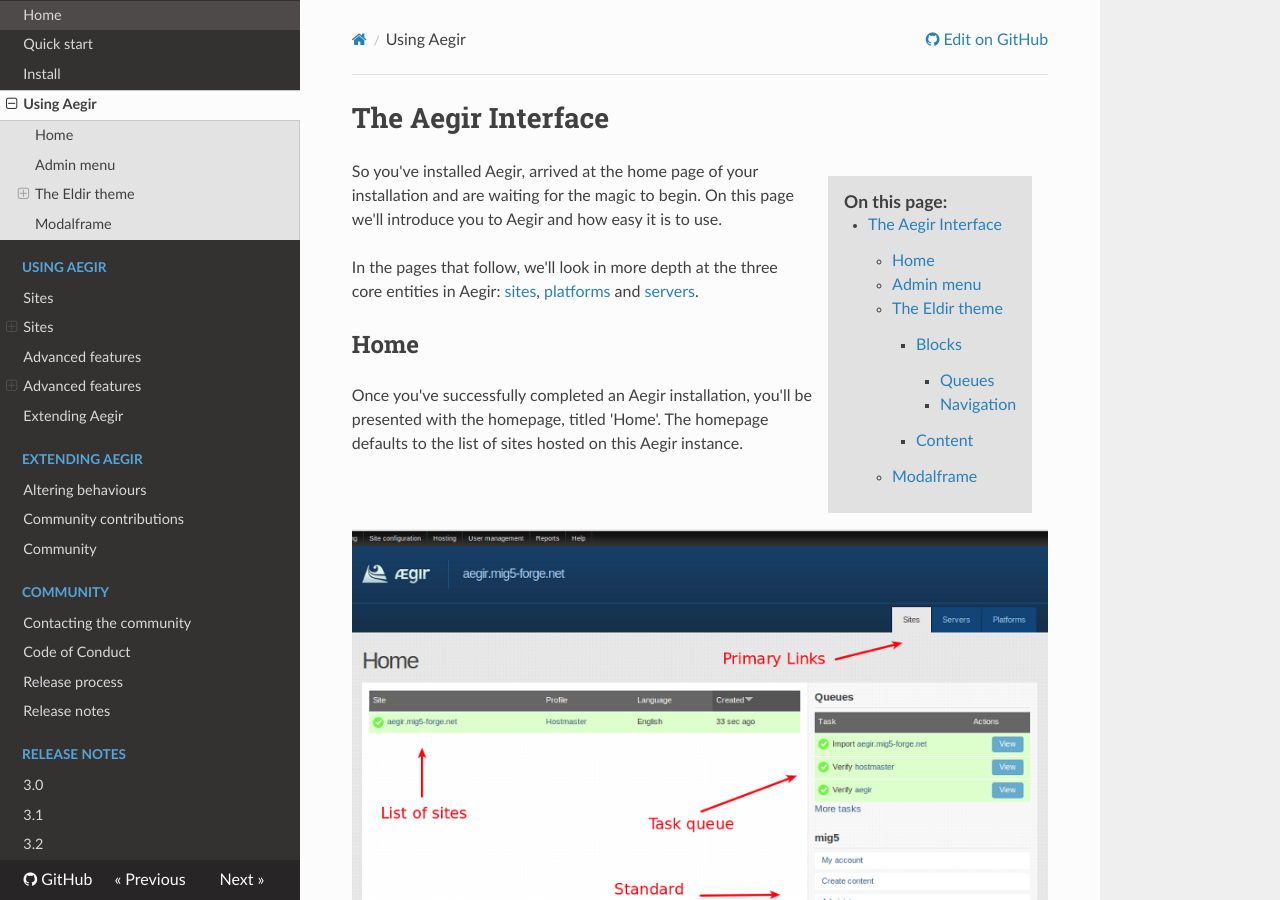
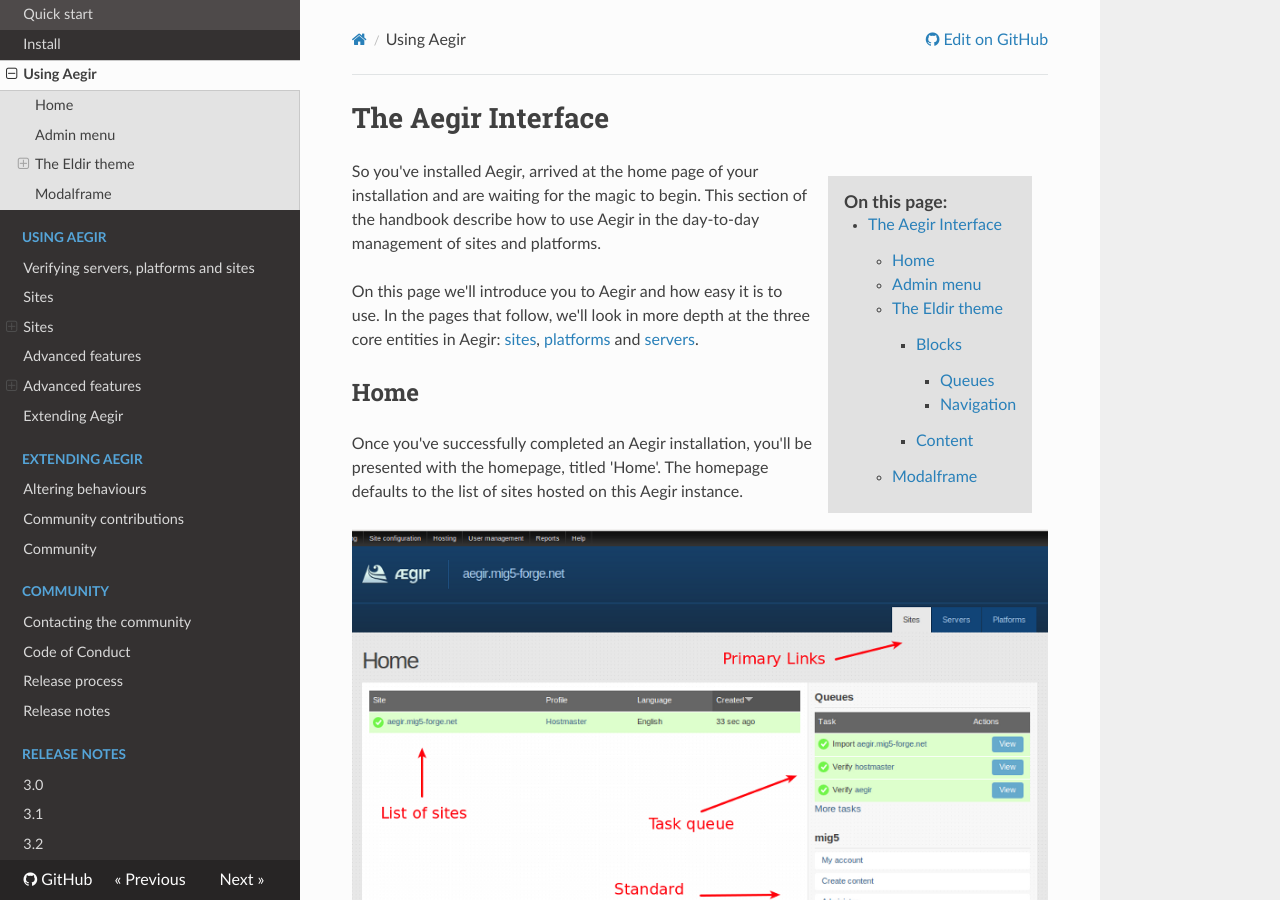
Before and after one commit to aegir-project/documentation, an MkDocs documentation site: the page built from docs/usage.md, in a window 1280 px wide and 900 px high. Built offline with MkDocs 1.6.1, drawn with Linux system fonts in a browser that asks for light colours; nearby versions of some CDN libraries; old or Windows-style settings are respelled for this version of MkDocs.

Commit message:
Add verify page.

```diff
--- a/docs/usage.md
+++ b/docs/usage.md
@@ -3,9 +3,9 @@
 
 [TOC]
 
-So you've installed Aegir, arrived at the home page of your installation and are waiting for the magic to begin. On this page we'll introduce you to Aegir and how easy it is to use.
+So you've installed Aegir, arrived at the home page of your installation and are waiting for the magic to begin. This section of the handbook describe how to use Aegir in the day-to-day management of sites and platforms.
 
-In the pages that follow, we'll look in more depth at the three core entities in Aegir: [sites](/usage/sites), [platforms](/usage/platforms) and [servers](/usage/servers).
+On this page we'll introduce you to Aegir and how easy it is to use. In the pages that follow, we'll look in more depth at the three core entities in Aegir: [sites](/usage/sites), [platforms](/usage/platforms) and [servers](/usage/servers).
 
 Home
 ----
--- a/mkdocs.yml
+++ b/mkdocs.yml
@@ -12,6 +12,7 @@
 - 'Install': 'install.md'
 - 'Using Aegir': 'usage.md'
 - 'Using Aegir':
+  - 'Verifying servers, platforms and sites': 'usage/verify.md'
   - 'Sites': 'usage/sites.md'
   - 'Sites':
     - 'Site tasks': 'usage/sites/tasks.md'
```
Also changed, not shown: docs/usage/verify.md (added, +60 -0 lines).
